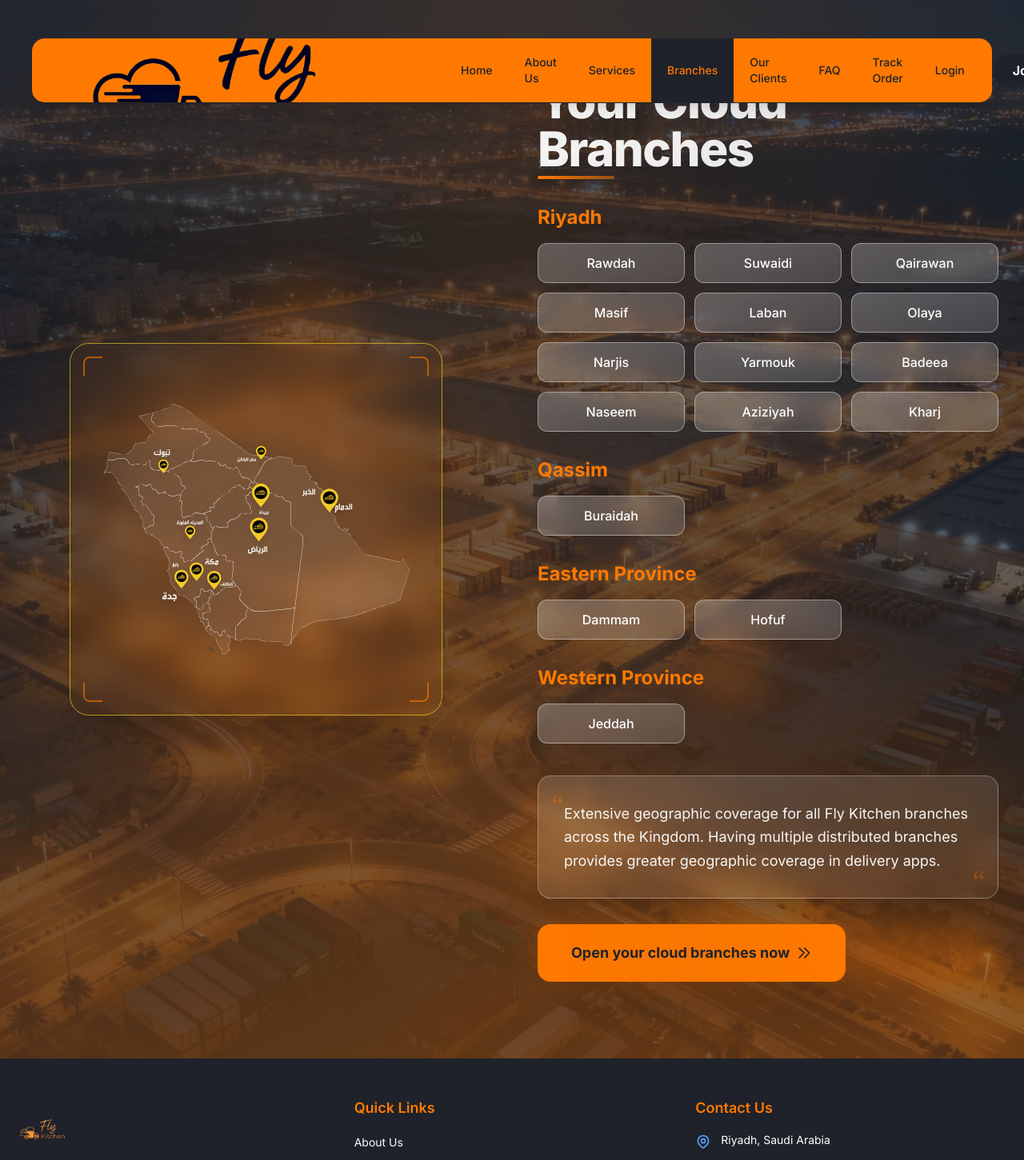
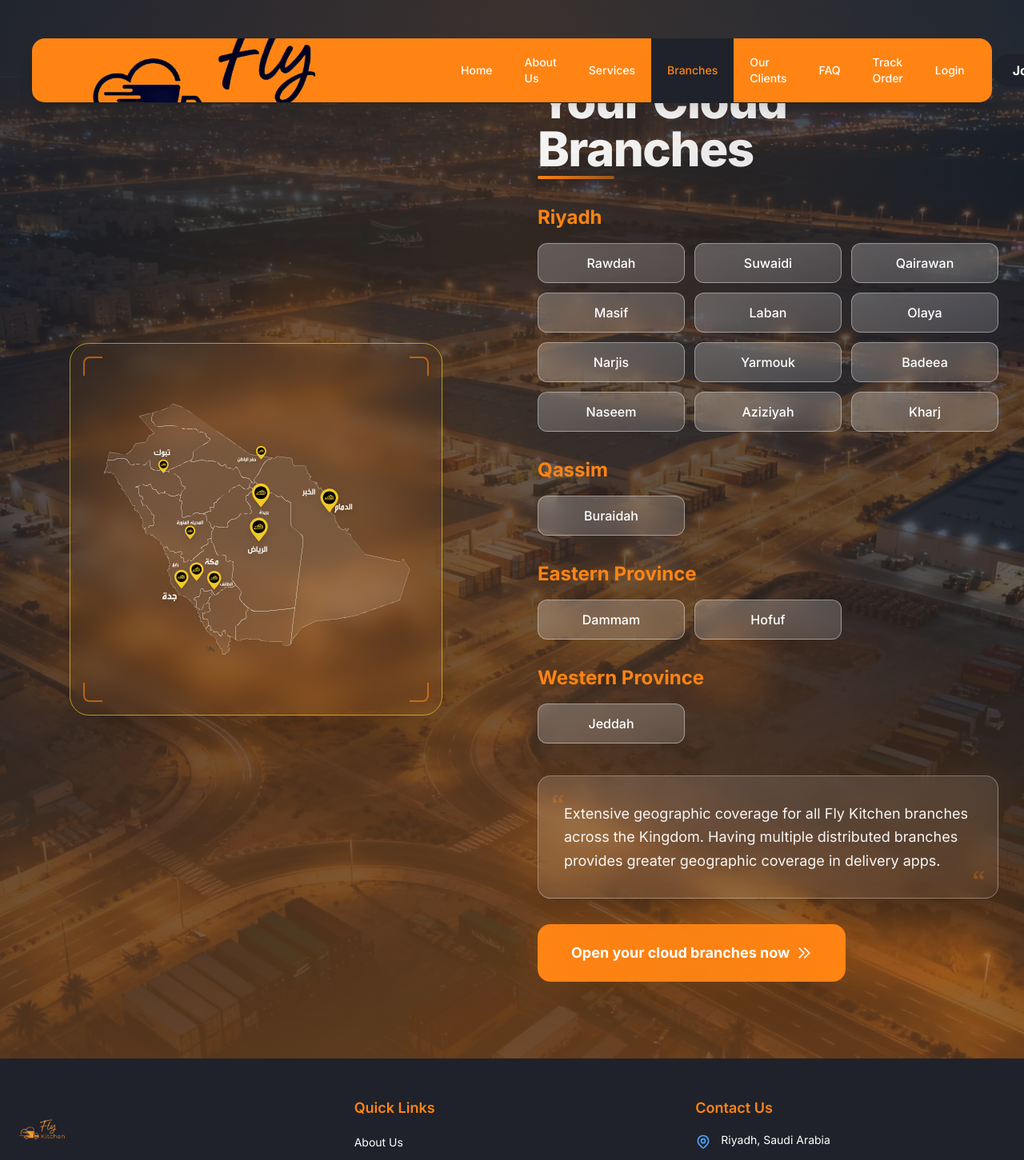
Before and after one commit to Yussif20/fly-kitchen, a Next.js app: page /contact/branches in a window 1280 px wide. Shown: the top 1451 px of the page at 80% size. Built offline with nearby package versions, Linux system fonts and the light colour scheme.

Commit message:
change the colors

```diff
--- a/app/globals.css
+++ b/app/globals.css
@@ -2,6 +2,19 @@
 @custom-variant dark (&:where(.dark, .dark *));
 
 @theme {
+  --color-primary-yellow: #ff8413;
+  --color-primary-yellow-hover: #e67410;
+  --color-yellow-gradient: linear-gradient(90deg, #ff8413 0%, #ffb566 100%);
+  --color-yellow-gradient-strong: linear-gradient(
+    90deg,
+    #ff8413 0%,
+    #e67410 100%
+  );
+  --color-dark-bg: #1f222a;
+  --color-dark-bg-hover: #0f1115;
+}
+
+/* @theme {
   --color-primary-yellow: #ff7900;
   --color-primary-yellow-hover: #e86900;
   --color-yellow-gradient: linear-gradient(90deg, #ff7900 0%, #ffb266 100%);
@@ -12,7 +25,7 @@
   );
   --color-dark-bg: #1f222a;
   --color-dark-bg-hover: #0f1115;
-}
+} */
 
 /* @theme {
   --color-primary-yellow: #f2c928;
--- a/components/Header.tsx
+++ b/components/Header.tsx
@@ -95,7 +95,7 @@
                   onClick={() => setShowSettings((v) => !v)}
                 >
                   <Settings
-                    className="text-dark-bg dark:text-primary-yellow"
+                    className="text-white dark:text-primary-yellow"
                     size={24}
                   />
                 </button>
--- a/components/MobileNavigation.tsx
+++ b/components/MobileNavigation.tsx
@@ -36,7 +36,7 @@
       {/* Hamburger Button */}
       <button
         onClick={toggleMenu}
-        className="inline-flex items-center justify-center p-2 rounded-md text-gray-700 dark:text-gray-300 hover:text-blue-600 dark:hover:text-blue-400 hover:bg-gray-100 dark:hover:bg-gray-700 focus:outline-none focus:ring-2 focus:ring-inset focus:ring-blue-500"
+        className="inline-flex items-center justify-center p-2 rounded-md text-white dark:text-gray-300 hover:text-blue-600 dark:hover:text-blue-400 hover:bg-gray-100 dark:hover:bg-gray-700 focus:outline-none focus:ring-2 focus:ring-inset focus:ring-blue-500"
         aria-expanded="false"
       >
         <span className="sr-only">فتح القائمة الرئيسية</span>
@@ -78,7 +78,7 @@
       <div
         className={`
           ${isOpen ? "block" : "hidden"}
-        fixed top-20 left-0 right-0 w-screen bg-primary-yellow text-dark-bg dark:bg-dark-bg dark:text-primary-yellow shadow-lg z-[100]`}
+        fixed top-20 left-0 right-0 w-screen bg-primary-yellow text-white dark:bg-dark-bg dark:text-primary-yellow shadow-lg z-[100]`}
       >
         <div className="px-2 pt-2 pb-3 space-y-1 flex flex-col items-center">
           {navigation.map((item) => (
--- a/components/Navigation.tsx
+++ b/components/Navigation.tsx
@@ -28,7 +28,7 @@
   };
 
   return (
-    <nav className="hidden md:flex items-center gap-0 relative bg-primary-yellow text-dark-bg dark:bg-dark-bg dark:text-primary-yellow h-20">
+    <nav className="hidden md:flex items-center gap-0 relative bg-primary-yellow text-white dark:bg-dark-bg dark:text-primary-yellow h-20">
       {navigation.map((item) => (
         <div key={item.href} className="flex h-full">
           <Link
--- a/sections/Branches.tsx
+++ b/sections/Branches.tsx
@@ -264,7 +264,7 @@
                     ></div>
 
                     {/* Button content */}
-                    <span className="relative z-10 flex items-center gap-2">
+                    <span className="text-white relative z-10 flex items-center gap-2">
                       {t("cta")}
                       <svg
                         className={`w-5 h-5 transform transition-transform duration-300 ${
--- a/sections/Solutions.tsx
+++ b/sections/Solutions.tsx
@@ -158,7 +158,7 @@
                 <div className="absolute inset-0 bg-primary-yellow/25 rounded-2xl blur-xl group-hover:blur-lg group-hover:scale-110 transition-all duration-500"></div>
                 <Link
                   href={`/${locale}/about`}
-                  className="relative inline-flex items-center justify-center px-10 py-5 text-base sm:text-lg font-bold text-dark-bg bg-gradient-to-r from-primary-yellow via-primary-yellow/95 to-primary-yellow hover:from-primary-yellow/95 hover:via-primary-yellow hover:to-primary-yellow/95 rounded-2xl shadow-2xl hover:shadow-3xl transform hover:scale-105 hover:-translate-y-1 transition-all duration-300 border-2 border-primary-yellow/50 hover:border-primary-yellow overflow-hidden group"
+                  className="relative inline-flex items-center justify-center px-10 py-5 text-base sm:text-lg font-bold text-white bg-gradient-to-r from-primary-yellow via-primary-yellow/95 to-primary-yellow hover:from-primary-yellow/95 hover:via-primary-yellow hover:to-primary-yellow/95 rounded-2xl shadow-2xl hover:shadow-3xl transform hover:scale-105 hover:-translate-y-1 transition-all duration-300 border-2 border-primary-yellow/50 hover:border-primary-yellow overflow-hidden group"
                 >
                   {/* Button shimmer effect */}
                   <div
```
